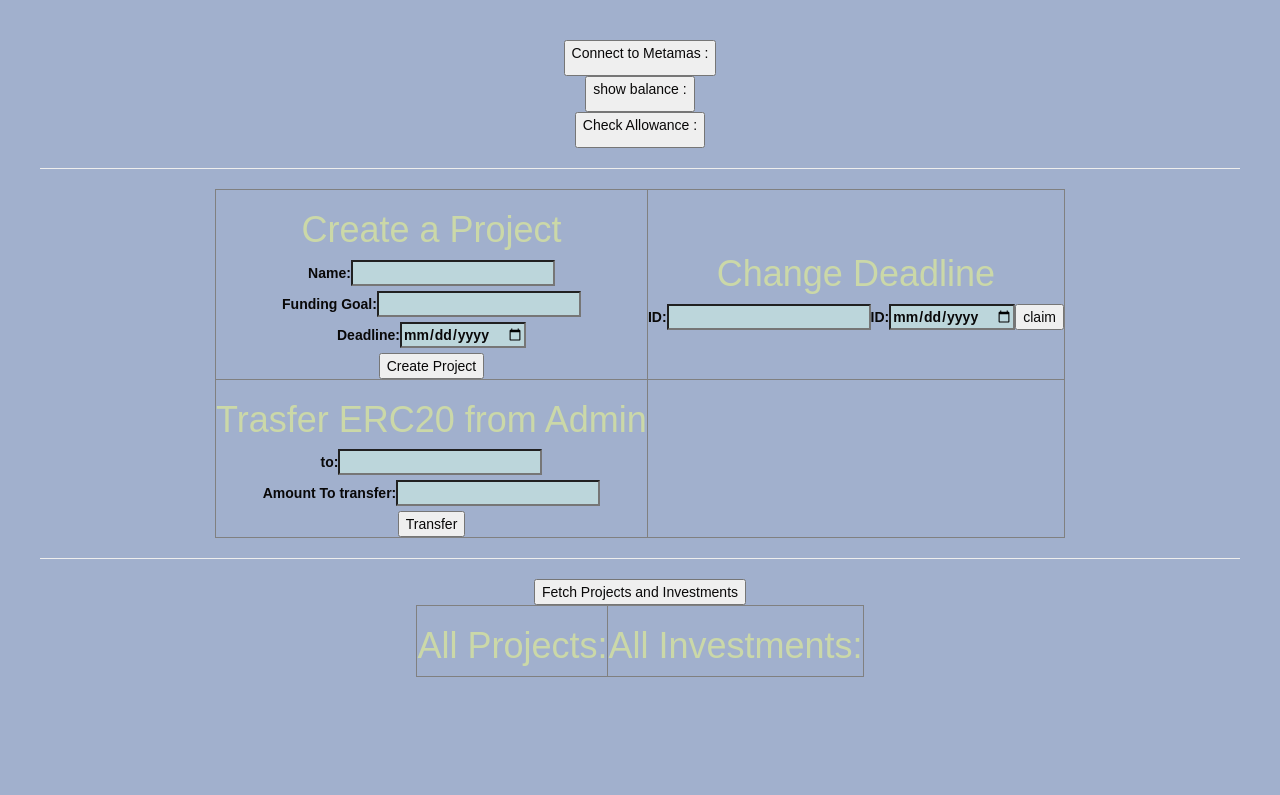
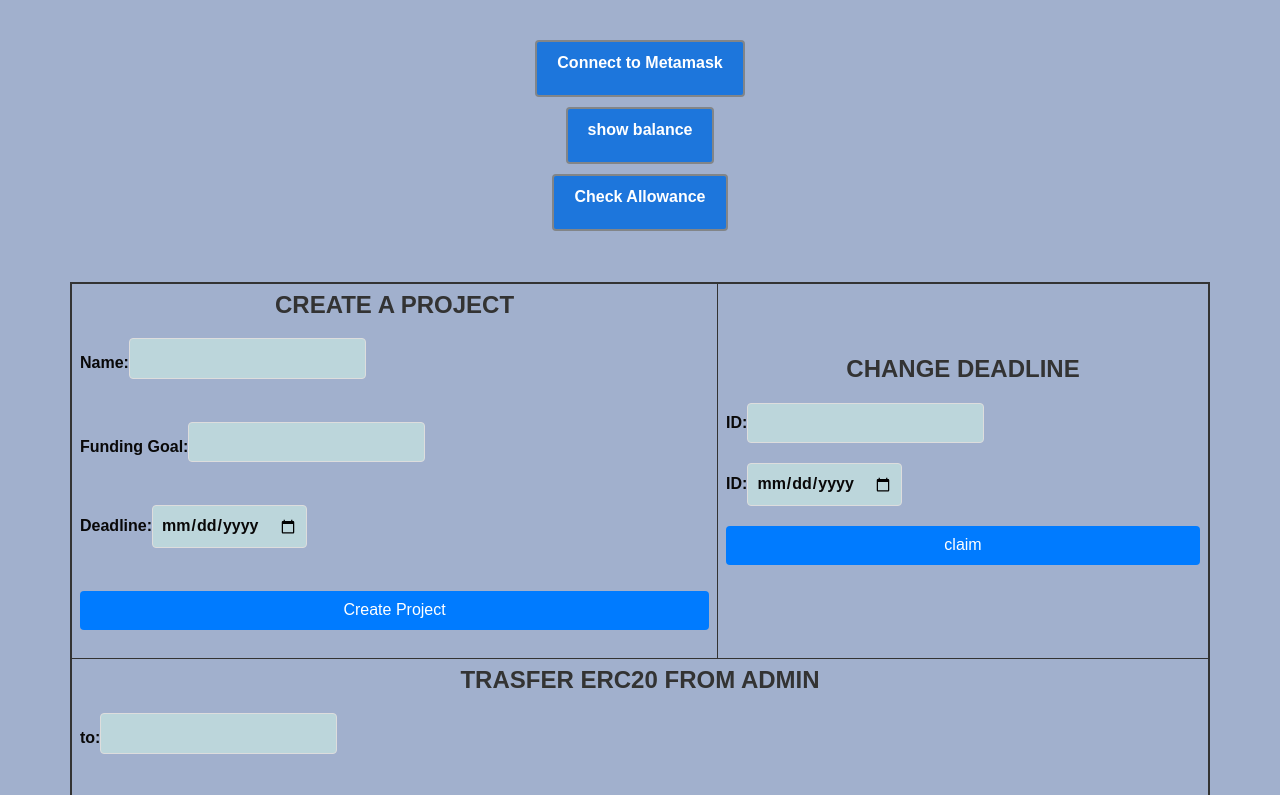
Before and after one commit to supriya-anand-coindcx/crowdfunding-dapp, a React (Create React App) app in the folder ui/: page /admin in a window 1280 px wide. Shown: the top 795 px of the page. Built offline with nearby package versions, Linux system fonts and the light colour scheme.

Commit message:
added styling to admin page

```diff
--- a/ui/src/components/Admin.js
+++ b/ui/src/components/Admin.js
@@ -1,30 +1,32 @@
-import React, { useState, useEffect } from "react";
-import { ethers } from "ethers";
-import BigNumber from "bignumber.js";
-import * as Constants from "../constants/index";
+import React, { useState, useEffect } from 'react';
+import { ethers } from 'ethers';
+import BigNumber from 'bignumber.js';
+import * as Constants from '../constants/index';
+import '../style/styles.css';
+// import Button from './Button';
 
 export const Admin = () => {
   const [projects, setProjects] = useState([]);
   const [investment, setInvestment] = useState([]);
   const [contributeToProjectObj, setContributeToProjectObj] = useState({
-        id:"",
-        amount: ""
+    id: '',
+    amount: '',
   });
-    const [balance, setBalance] = useState("");
-    const [walletAddress, setWalletAddress] = useState("");
-    const [adminWallet, setAdminWallet] = useState("");
+  const [balance, setBalance] = useState('');
+  const [walletAddress, setWalletAddress] = useState('');
+  const [adminWallet, setAdminWallet] = useState('');
   const [provider, setProvider] = useState({});
-    const [adminProvider, setAdminProvider] = useState("");
+  const [adminProvider, setAdminProvider] = useState('');
   const [contractERC20, setContractERC20] = useState({});
   const [contractERC1155, setContractERC1155] = useState({});
   const [signer, setSigner] = useState({});
-    const [adminSigner, setAdminSigner] = useState("");
+  const [adminSigner, setAdminSigner] = useState('');
   const [newProject, setNewProject] = useState({
-        name: "",
-        fundingGoal: "",
-        deadline: "",
+    name: '',
+    fundingGoal: '',
+    deadline: '',
   });
-    const [ccheckallowance, setCcheckAllowance] = useState("");
+  const [ccheckallowance, setCcheckAllowance] = useState('');
 
   const handleInputChange = (event) => {
     setNewProject({
@@ -37,14 +39,19 @@ export const Admin = () => {
     setContributeToProjectObj({
       ...contributeToProjectObj,
       [event.target.name]: event.target.value,
-        })
+    });
   };
 
   const initContract = async () => {
-        console.log("init contact");
+    console.log('init contact');
     let tempproviderUser = new ethers.providers.Web3Provider(window.ethereum);
-        let tempproviderAdmin = new ethers.providers.JsonRpcProvider("http://127.0.0.1:7545/");
-        let aw = new ethers.Wallet(process.env.REACT_APP_DEPLOYMENT_ADDRESS_PRIVATE_KEY, tempproviderAdmin);
+    let tempproviderAdmin = new ethers.providers.JsonRpcProvider(
+      'http://127.0.0.1:7545/'
+    );
+    let aw = new ethers.Wallet(
+      process.env.REACT_APP_DEPLOYMENT_ADDRESS_PRIVATE_KEY,
+      tempproviderAdmin
+    );
     setAdminWallet(aw);
     setProvider(tempproviderUser);
     setAdminProvider(tempproviderAdmin);
@@ -56,18 +63,26 @@ export const Admin = () => {
     let contractAddressERC1155 = process.env.REACT_APP_ERC1155_ADDRESS;
     let abi_erc20 = Constants.ABI_ERC20;
     let abi_erc1155 = Constants.ABI_ERC1155;
-        let tempcontractERC20User = new ethers.Contract(contractAddressERC20, abi_erc20, tempsignerUser);
-        let tempcontractERC1155User = new ethers.Contract(contractAddressERC1155, abi_erc1155, tempsignerUser);
+    let tempcontractERC20User = new ethers.Contract(
+      contractAddressERC20,
+      abi_erc20,
+      tempsignerUser
+    );
+    let tempcontractERC1155User = new ethers.Contract(
+      contractAddressERC1155,
+      abi_erc1155,
+      tempsignerUser
+    );
     setContractERC20(tempcontractERC20User);
     setContractERC1155(tempcontractERC1155User);
-    }
+  };
 
   const connectToMM = (event) => {
     initContract();
     async function getWalletAddress() {
       if (window.ethereum) {
         const accounts = await window.ethereum.request({
-                    method: "eth_requestAccounts",
+          method: 'eth_requestAccounts',
         });
         setWalletAddress(accounts[0]);
       }
@@ -96,10 +111,10 @@ export const Admin = () => {
       const newinv = {
         amount: BigNumber(invv['0']._hex).toString(),
         claimed: invv['2'].toString(),
-                active: invv['3'].toString()
+        active: invv['3'].toString(),
+      };
+      inv.push(newinv);
     }
-            inv.push(newinv);
-        };
     await setProjects([...pp]);
     await setInvestment(inv);
   };
@@ -113,96 +128,136 @@ export const Admin = () => {
     event.preventDefault();
     setProjects([...projects, newProject]);
     setNewProject({
-            name: "",
-            fundingGoal: "",
-            deadline: "",
+      name: '',
+      fundingGoal: '',
+      deadline: '',
     });
     let deadline = new Date(newProject.deadline);
     deadline = Math.floor(deadline.getTime() / 1000);
-        const p = await contractERC1155.createProject(newProject.name,newProject.fundingGoal, deadline);
-        console.log("create project : ", p);
+    const p = await contractERC1155.createProject(
+      newProject.name,
+      newProject.fundingGoal,
+      deadline
+    );
+    console.log('create project : ', p);
   };
 
   const contributeToProject = async (event) => {
     event.preventDefault();
     setContributeToProjectObj(contributeToProjectObj);
     setContributeToProjectObj({
-            id: "",
-            amount: "",
+      id: '',
+      amount: '',
     });
-        const p = await contractERC1155.contribute(contributeToProjectObj.id, contributeToProjectObj.amount);
-        console.log("contribute to project : ",p);
+    const p = await contractERC1155.contribute(
+      contributeToProjectObj.id,
+      contributeToProjectObj.amount
+    );
+    console.log('contribute to project : ', p);
   };
 
   const aprroveMoney = async (event) => {
     event.preventDefault();
-        if(event.target[1].value){
-            const p = await contractERC20.connect(signer).approve(event.target[1].value, event.target[0].value);
-            console.log("approve money : ", p, " ", BigNumber(p._hex).toString());
+    if (event.target[1].value) {
+      const p = await contractERC20
+        .connect(signer)
+        .approve(event.target[1].value, event.target[0].value);
+      console.log('approve money : ', p, ' ', BigNumber(p._hex).toString());
     } else {
-            const p = await contractERC20.connect(signer).approve(process.env.REACT_APP_ERC1155_ADDRESS, event.target[0].value);
-            console.log("approve money : ", p, " ", BigNumber(p._hex).toString());
+      const p = await contractERC20
+        .connect(signer)
+        .approve(process.env.REACT_APP_ERC1155_ADDRESS, event.target[0].value);
+      console.log('approve money : ', p, ' ', BigNumber(p._hex).toString());
     }
-    }
+  };
 
   const transfererc20 = async (event) => {
     event.preventDefault();
-        const p = await contractERC20.connect(adminWallet).transfer(event.target[0].value, event.target[1].value);
-        console.log("transfer erc20 : ", p);
-    }
+    const p = await contractERC20
+      .connect(adminWallet)
+      .transfer(event.target[0].value, event.target[1].value);
+    console.log('transfer erc20 : ', p);
+  };
 
   const checkallowance = async (event) => {
-        const p = await contractERC20.connect(walletAddress).allowance(walletAddress, process.env.REACT_APP_ERC1155_ADDRESS);
-        console.log("check allowance : ", p, " ", BigNumber(p._hex).toString());
+    const p = await contractERC20
+      .connect(walletAddress)
+      .allowance(walletAddress, process.env.REACT_APP_ERC1155_ADDRESS);
+    console.log('check allowance : ', p, ' ', BigNumber(p._hex).toString());
     setCcheckAllowance(BigNumber(p._hex).toString());
-    }
+  };
 
   const showbalance = async (event) => {
     const p2 = await contractERC20.balanceOf(walletAddress);
     setBalance(BigNumber(p2._hex).toString());
-        console.log("show balance : ", BigNumber(p2._hex).toString());
-    }
+    console.log('show balance : ', BigNumber(p2._hex).toString());
+  };
 
   const claim = async (event) => {
     event.preventDefault();
     const p = await contractERC1155.claim(event.target[0].value);
-        console.log("claim : ", p);
-    }
+    console.log('claim : ', p);
+  };
 
   const changeDeadline = async (event) => {
     event.preventDefault();
     let deadline = new Date(event.target[1].value);
     deadline = Math.floor(deadline.getTime() / 1000);
-        const cd = await contractERC1155.changeDeadline(event.target[0].value, deadline);
-        console.log("change deadline : ", cd);
+    const cd = await contractERC1155.changeDeadline(
+      event.target[0].value,
+      deadline
+    );
+    console.log('change deadline : ', cd);
   };
 
   return (
-        <div>
-            <div><button onClick={connectToMM}>Connect to Metamas : <p>{walletAddress}</p></button></div>
-            <div><button onClick={showbalance}>show balance : <p>{balance}</p></button></div>
-            <div><button onClick={checkallowance}>Check Allowance : <p>{ccheckallowance}</p></button></div>
-            <hr/>
-            <table align="center" border="1px solid black">
+    <div className='MyContainer'>
+      <div className='MyChild'>
+        <button
+          className='ExpandableButton ExpandableButton--blue .ExpandableButton--blue:hover'
+          onClick={connectToMM}
+        >
+          Connect to Metamask <p>{walletAddress}</p>
+        </button>
+      </div>
+      <div className='MyChild'>
+        <button
+          className='ExpandableButton ExpandableButton--blue'
+          onClick={showbalance}
+        >
+          show balance <p>{balance}</p>
+        </button>
+      </div>
+      <div className='MyChild'>
+        <button
+          className='ExpandableButton ExpandableButton--blue'
+          onClick={checkallowance}
+        >
+          Check Allowance <p>{ccheckallowance}</p>
+        </button>
+      </div>
+      <hr />
+      <div className='container'>
+        <table className='table'>
           <tr>
             <td>
-                    <h1>Create a Project</h1>
+              <h1 className='styled-heading'>Create a Project</h1>
               <form onSubmit={createProject}>
-                        <label>
+                <label className='style-label'>
                   Name:
                   <input
-                                type="text"
-                                name="name"
+                    type='text'
+                    name='name'
                     value={newProject.name}
                     onChange={handleInputChange}
                   />
                 </label>
                 <br />
-                        <label>
+                <label className='style-label'>
                   Funding Goal:
                   <input
-                                type="number"
-                                name="fundingGoal"
+                    type='number'
+                    name='fundingGoal'
                     value={newProject.fundingGoal}
                     onChange={handleInputChange}
                   />
@@ -211,67 +266,64 @@ export const Admin = () => {
                 <label>
                   Deadline:
                   <input
-                                type="date"
-                                name="deadline"
+                    type='date'
+                    name='deadline'
                     value={newProject.deadline}
                     onChange={handleInputChange}
                   />
                 </label>
                 <br />
-                        <button type="submit">Create Project</button>
+                <button type='submit'>Create Project</button>
               </form>
             </td>
             <td>
-                    <h1>Change Deadline</h1>
+              <h1 className='styled-heading'>Change Deadline</h1>
               <form onSubmit={changeDeadline}>
                 <label>
                   ID:
-                            <input
-                                type="text"
-                                name="id"
-                            />
+                  <input type='text' name='id' />
                 </label>
                 <label>
                   ID:
-                            <input
-                                type="date"
-                                name="updatedate"
-                            />
+                  <input type='date' name='updatedate' />
                 </label>
-                        <button type="submit">claim</button>
+                <button type='submit'>claim</button>
               </form>
             </td>
           </tr>
           <tr>
-                <td>
-                    <h1>Trasfer ERC20 from Admin </h1>
+            <td colspan='2'>
+              <h1 className='styled-heading'>Trasfer ERC20 from Admin </h1>
               <form onSubmit={transfererc20}>
-                        <label>
+                <label className='style-label'>
                   to:
-                            <input
-                                type="text"
-                                name="to"
-                            />
+                  <input type='text' name='to' />
                 </label>
-                        <br/>
+                <br />
                 <label>
                   Amount To transfer:
-                            <input
-                                type="number"
-                                name="amount"
-                            />
+                  <input type='number' name='amount' />
                 </label>
-                        <br/>
-                        <button type="submit">Transfer</button>
+                <br />
+                <button type='submit'>Transfer</button>
               </form>
             </td>
           </tr>
         </table>
+      </div>
       <hr />
-            <button onClick={ss}>Fetch Projects and Investments</button>
-            <table align="center" border="1px solid black">
+      <div className='MyContainer'>
+        <button
+          className='ExpandableButton ExpandableButton--blue'
+          onClick={ss}
+        >
+          All Projects and Investments
+        </button>
+      </div>
+      <div className='container'>
+        <table className='table'>
           <td>
-                    <h1>All Projects:</h1>
+            <h1 className='styled-heading'>All Projects:</h1>
             {projects.map((project, index) => (
               <div key={index}>
                 <h2>Name: {project.name}</h2>
@@ -282,7 +334,7 @@ export const Admin = () => {
             ))}
           </td>
           <td>
-                    <h1>All Investments:</h1>
+            <h1 className='styled-heading'>All Investments:</h1>
             {investment.map((inv, index) => (
               <div key={index}>
                 <h2>Amount: {inv.amount}</h2>
@@ -293,5 +345,6 @@ export const Admin = () => {
           </td>
         </table>
       </div>
+    </div>
   );
-}
+};
--- /dev/null
+++ b/ui/src/components/Button.js
@@ -0,0 +1,22 @@
+import React from 'react';
+
+function Button({ label, type = 'primary', onClick }) {
+  const styles = {
+    padding: '12px 20px',
+    borderRadius: '4px',
+    fontSize: '16px',
+    fontWeight: 'bold',
+    color: type === 'primary' ? '#ffffff' : '#333333',
+    backgroundColor: type === 'primary' ? '#0077ff' : '#dddddd',
+    border: 'none',
+    cursor: 'pointer',
+  };
+
+  return (
+    <button style={styles} onClick={onClick}>
+      {label}
+    </button>
+  );
+}
+
+export default Button;
--- /dev/null
+++ b/ui/src/style/styles.css
@@ -0,0 +1,106 @@
+.MyContainer {
+  display: flex;
+  flex-direction: column;
+}
+
+.MyContainer > div {
+  margin-bottom: 10px;
+}
+
+.ExpandableButton {
+  display: inline-block;
+  padding: 10px 20px;
+  font-size: 16px;
+  font-weight: bold;
+  text-align: center;
+  border-radius: 4px;
+  border: 2px solid #ccc;
+  cursor: pointer;
+  transition: background-color 0.2s ease;
+}
+
+.ExpandableButton:hover {
+  background-color: #ccc;
+}
+
+.ExpandableButton--blue {
+  color: #fff;
+  background-color: #1d76dc;
+  border-color: #828588;
+}
+
+.ExpandableButton--blue:hover {
+  background-color: #0066cc;
+}
+
+table {
+  border-collapse: collapse;
+  width: 100%;
+  margin: 20px auto;
+  max-width: 800px;
+  margin: 0 auto;
+  border: 2px solid #333;
+  font-size: 16px;
+}
+
+th,
+td {
+  text-align: left;
+  padding: 8px;
+  border: 1px solid #333;
+}
+
+th {
+  background-color: #eee;
+}
+
+h1 {
+  margin-top: 0;
+  font-size: 24px;
+}
+
+form {
+  display: flex;
+  flex-direction: column;
+  margin-bottom: 20px;
+}
+
+label {
+  margin-bottom: 10px;
+}
+
+input {
+  padding: 8px;
+  font-size: 16px;
+  border: 1px solid #ddd;
+  border-radius: 4px;
+  margin-bottom: 10px;
+}
+
+button {
+  padding: 8px;
+  font-size: 16px;
+  border: none;
+  background-color: #007bff;
+  color: #fff;
+  border-radius: 4px;
+  cursor: pointer;
+}
+
+button:hover {
+  background-color: #0069d9;
+}
+
+.styled-heading {
+  font-size: 24px;
+  font-weight: bold;
+  color: #333;
+  text-align: center;
+  text-transform: uppercase;
+  margin-bottom: 20px;
+}
+
+.style-label {
+  display: flex;
+  align-items: center;
+}
```
Lines whose indentation alone changed are shown as unchanged.
